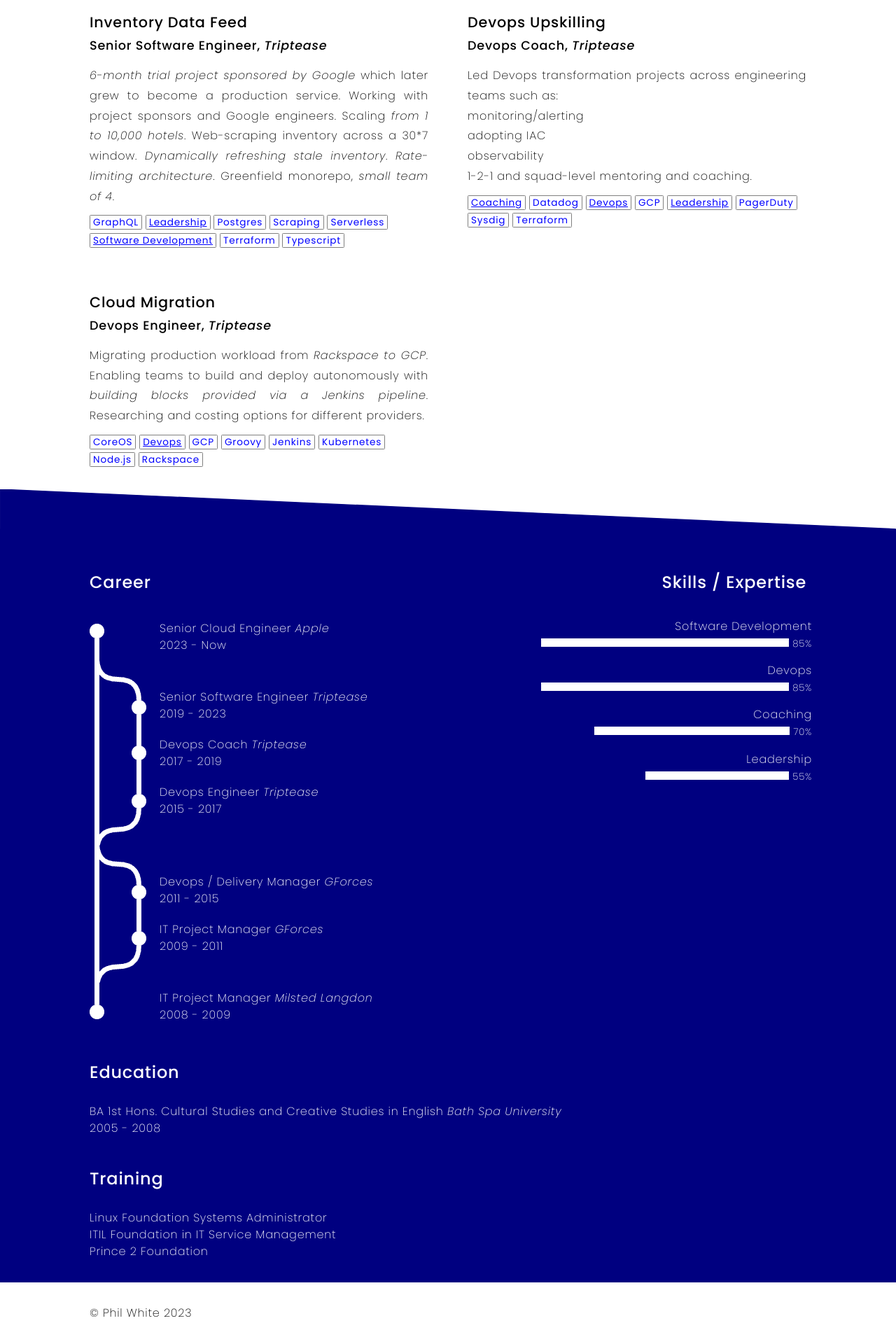
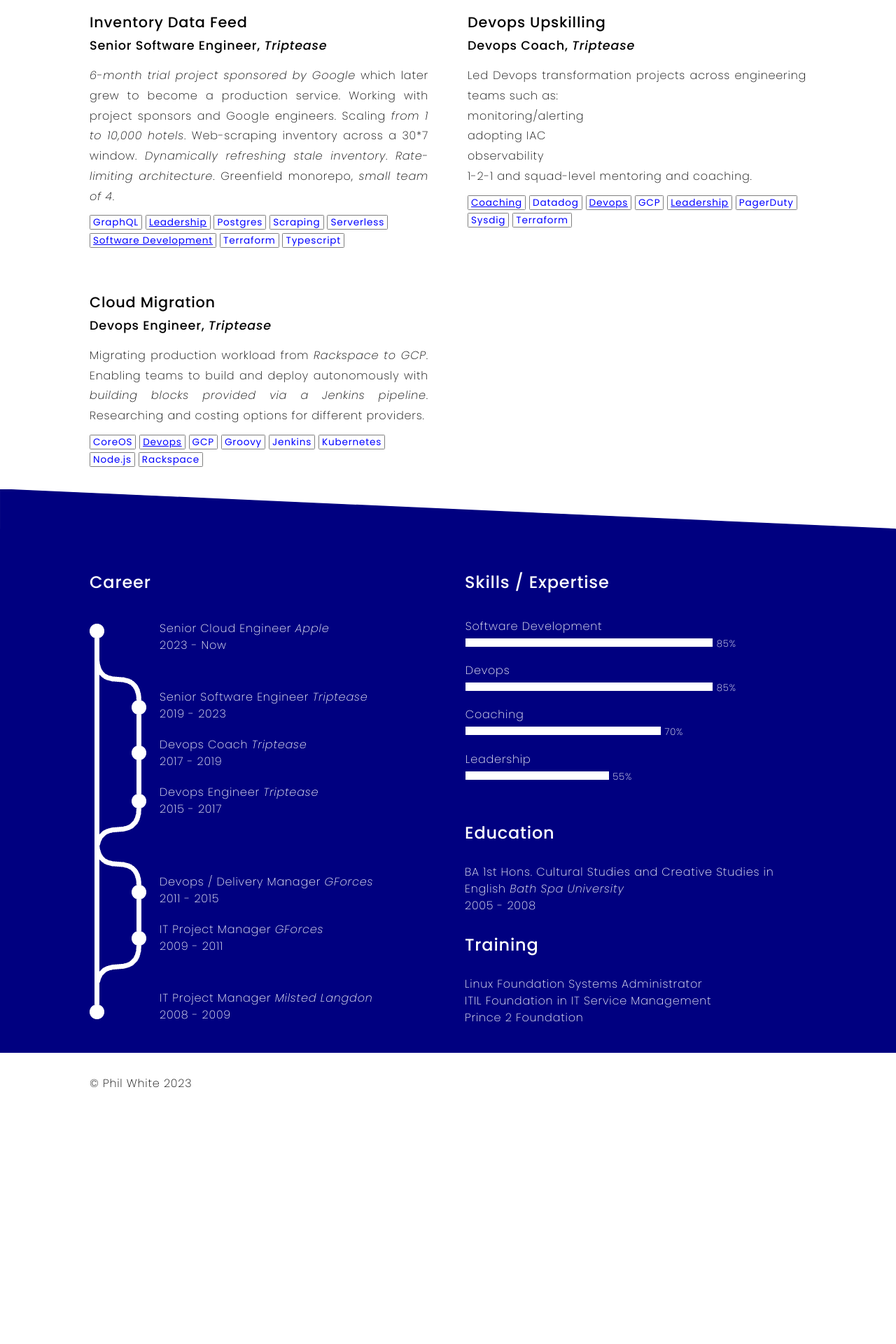
Before and after one commit to philwhiteuk/cv, a Jekyll site: the page built from pages/index.html, in a window 1280 px wide. Shown: the part 1010-2930 px from the top of the page at 70% size. Built offline with Jekyll 4.4.1, drawn with Linux system fonts in a browser that asks for light colours; after the commit the page ends 2602 px from its top, so only the background shows below that.

Commit message:
chore: put everything in to 2 columns

```diff
--- a/_includes/aside.html
+++ b/_includes/aside.html
@@ -17,6 +17,7 @@
                 {% endfor %}
                 </ol>
             </section>
+            <div>
                 <section aria-label="skills">
                     <h2>Skills / Expertise</h2>
                     <ol>
@@ -32,7 +33,7 @@
                         {% endfor %}
                     </ol>
                 </section>
-            <section class="column">
+                <section>
                     <h2>Education</h2>
                     <ol class="education">
                     {% assign education = site.data.education | sort: "from_date" | reverse %}
@@ -47,7 +48,7 @@
                     {% endfor %}
                     </ol>
                 </section>
-            <section class="column">
+                <section>
                     <h2>Training</h2>
                     <ul>
                         <li>Linux Foundation Systems Administrator</li>
@@ -57,4 +58,5 @@
                 </section>
             </div>
         </div>
+    </div>
 </aside>
--- a/_sass/theme/_aside.scss
+++ b/_sass/theme/_aside.scss
@@ -8,12 +8,25 @@
         width: 100%;
     }
 
-    .column {
-        grid-column: 1 / -1;
+    .wrapper {
+        padding: 1rem 3rem;
+    }
+
+    [aria-label=career-history] {
+        li {
+            background: url("/cv/assets/branch-sprite.png") no-repeat 0 0;
+            padding: 10px 0 10px 100px;
+        }
+
+        li.root  { background-position: 0 -530px; }
+        li.trunk  { background-position: 0 -457px; }
+        li.open-branch  { background-position: 0 -296px; padding-bottom: 40px; }
+        li.branch  { background-position: 0 -217px; }
+        li.close-branch  { background-position: 0 -104px; padding-top: 40px; }
+        li.top  { background-position: 0 15px; }
     }
 
     [aria-label=skills] {
-        text-align: right;
         ol {
             margin-left: -0.45em;
             padding-bottom: 1em;
@@ -52,17 +65,5 @@
         }
     }
 
-    [aria-label=career-history] {
-        li {
-            background: url("/cv/assets/branch-sprite.png") no-repeat 0 0;
-            padding: 10px 0 10px 100px;
-        }
 
-        li.root  { background-position: 0 -530px; }
-        li.trunk  { background-position: 0 -457px; }
-        li.open-branch  { background-position: 0 -296px; padding-bottom: 40px; }
-        li.branch  { background-position: 0 -217px; }
-        li.close-branch  { background-position: 0 -104px; padding-top: 40px; }
-        li.top  { background-position: 0 15px; }
-    }
 }
```
Lines whose indentation alone changed are shown as unchanged.
